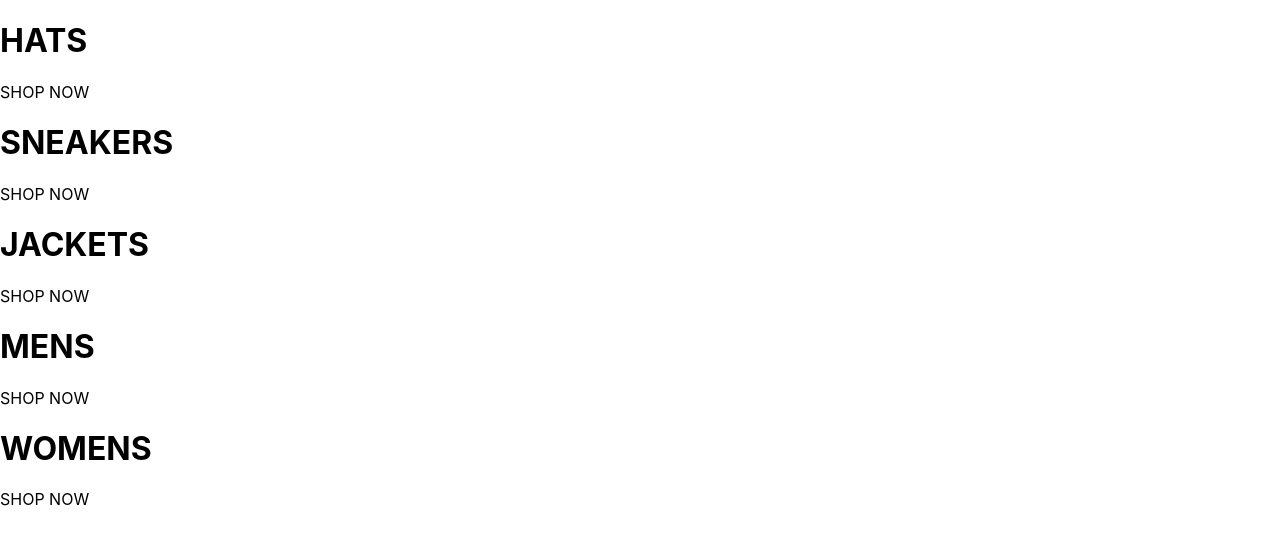
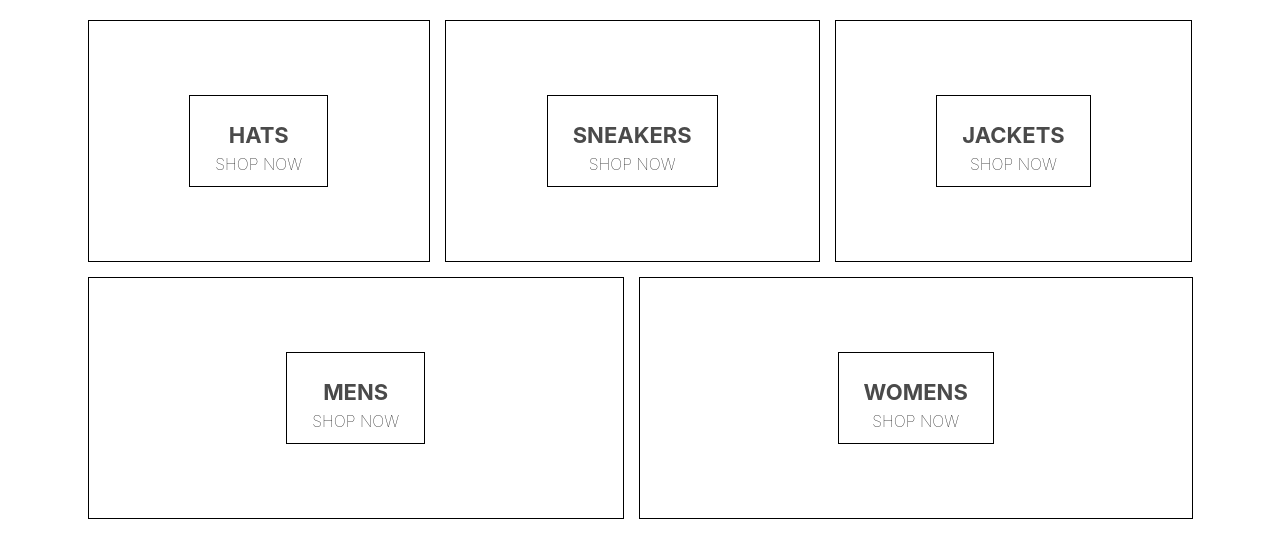
Before and after one commit to Siddhu2481/FashioHut, a React (Create React App) app: page / in a window 1280 px wide. Shown: the top 558 px of the page. Built offline with nearby package versions, Linux system fonts and the light colour scheme.

Commit message:
Update homepage.styles.scss

```diff
--- a/src/pages/homepage/homepage.styles.scss
+++ b/src/pages/homepage/homepage.styles.scss
@@ -0,0 +1,53 @@
+.homepage {
+  display: flex;
+  flex-direction: column;
+  align-items: center;
+  padding: 20px 80px;
+}
+.directory-menu {
+  width: 100%;
+  display: flex;
+  flex-wrap: wrap;
+  justify-content: space-between;
+}
+
+.menu-item {
+  min-width: 30%;
+  height: 240px;
+  flex: 1 1 auto;
+  display: flex;
+  align-items: center;
+  justify-content: center;
+  border: 1px solid black;
+  margin: 0 7.5px 15px;
+
+  &:first-child {
+    margin-right: 7.5px;
+  }
+
+  &:last-child {
+    margin-left: 7.5px;
+  }
+
+  .content {
+    height: 90px;
+    padding: 0 25px;
+    display: flex;
+    flex-direction: column;
+    align-items: center;
+    justify-content: center;
+    border: 1px solid black;
+
+    .title {
+      font-weight: bold;
+      margin-bottom: 6px;
+      font-size: 22px;
+      color: #4a4a4a;
+    }
+
+    .subtitle {
+      font-weight: lighter;
+      font-size: 16px;
+    }
+  }
+}
```
